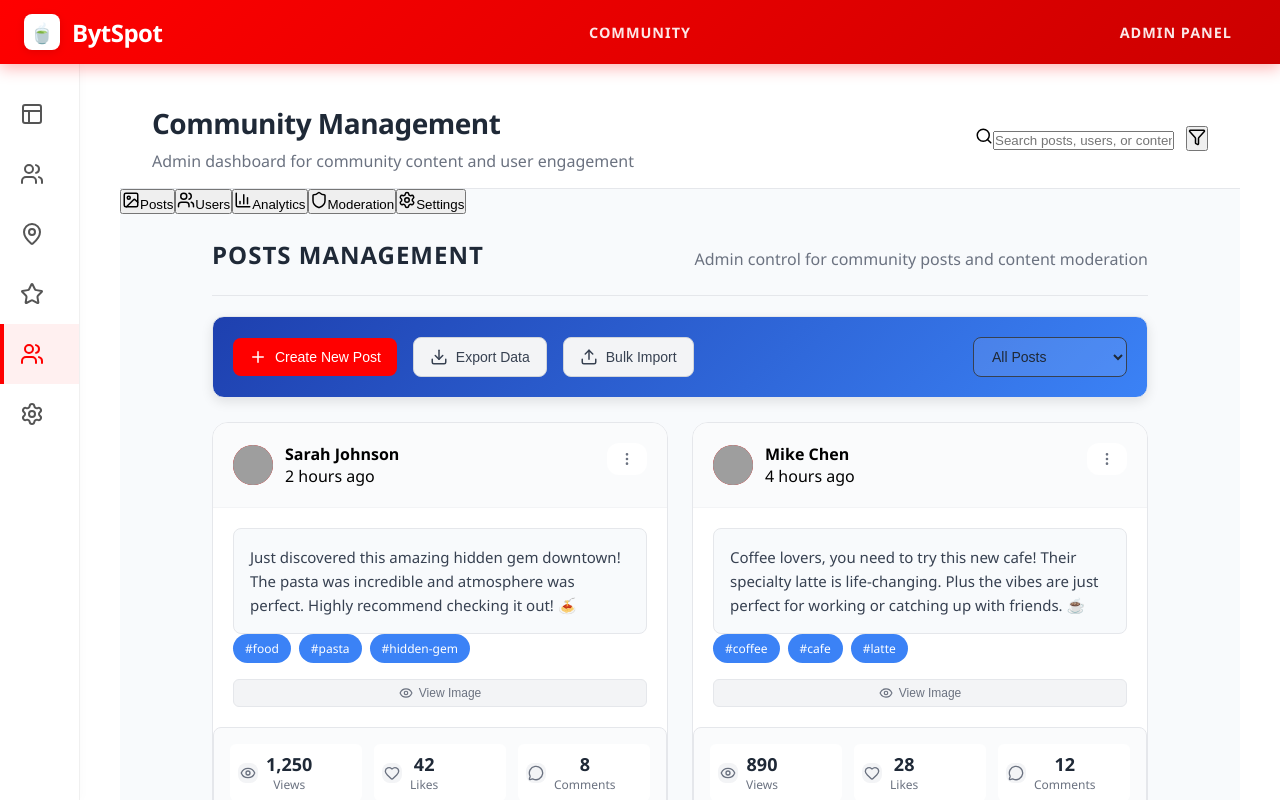
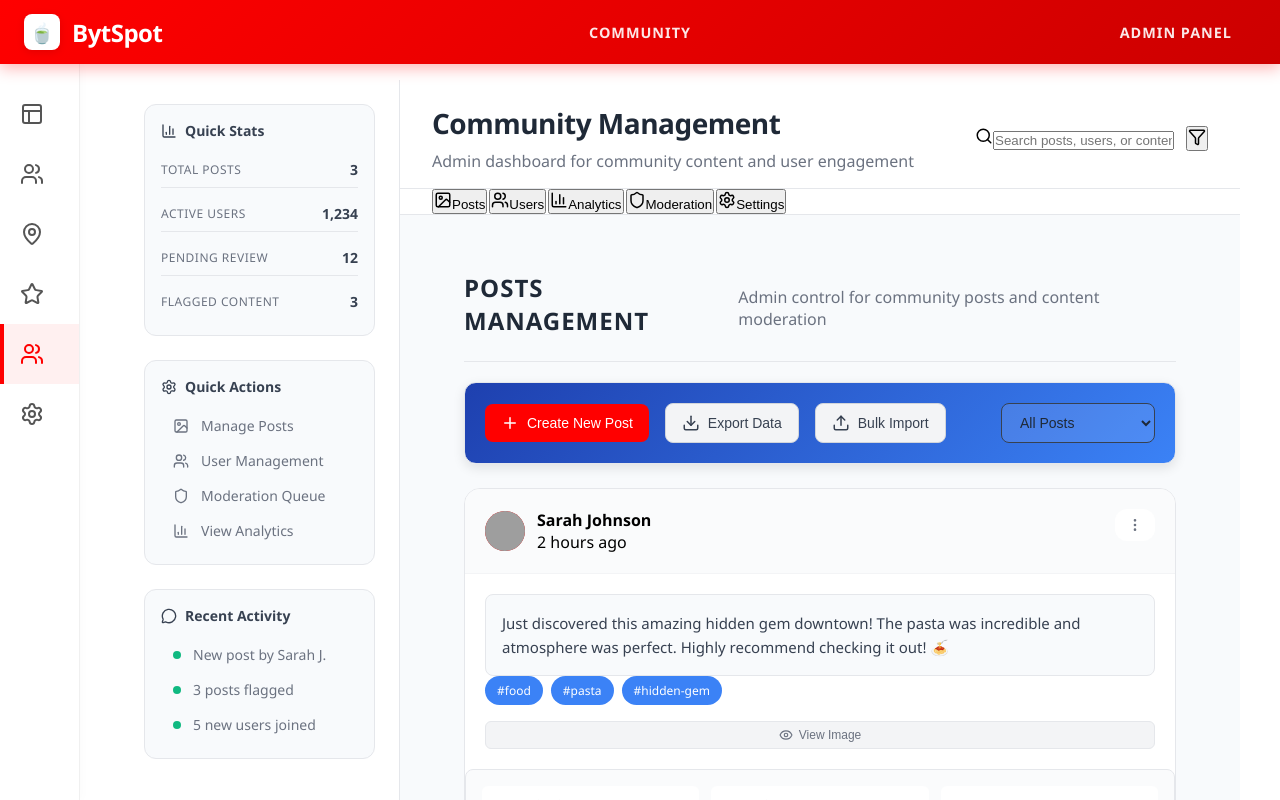
Before and after one commit to Sinxn-coder/chai-in, a React (Vite) app: page / in a window 1280 px wide. Both pictures are taken after a click on the item 39 px from the left and 354 px from the top of the page. Shown: the top 800 px of the page. Built offline with nearby package versions, Linux system fonts and the light colour scheme; grey boxes are pictures that could not be loaded.

Commit message:
Add styled left sidebar with quick stats, actions, and activity

```diff
--- a/src/CommunityPage.css
+++ b/src/CommunityPage.css
@@ -1,11 +1,122 @@
 /* Community Page - Comprehensive Community Management Styles */
 
+/* Left Section Styling */
 .community-page {
-  height: 100vh;
+  display: flex;
+  min-height: 100vh;
   background: #f8fafc;
+}
+
+.community-sidebar {
+  width: 280px;
+  background: white;
+  border-right: 1px solid #e5e7eb;
+  padding: 24px;
   display: flex;
   flex-direction: column;
-  overflow: hidden;
+  gap: 24px;
+}
+
+.sidebar-section {
+  background: #f8fafc;
+  border-radius: 12px;
+  padding: 16px;
+  border: 1px solid #e5e7eb;
+}
+
+.sidebar-section h3 {
+  margin: 0 0 12px 0;
+  font-size: 14px;
+  font-weight: 600;
+  color: #374151;
+  display: flex;
+  align-items: center;
+  gap: 8px;
+}
+
+.sidebar-item {
+  display: flex;
+  align-items: center;
+  gap: 12px;
+  padding: 8px 12px;
+  border-radius: 8px;
+  cursor: pointer;
+  transition: all 0.2s ease;
+  font-size: 14px;
+  color: #6b7280;
+}
+
+.sidebar-item:hover {
+  background: #e5e7eb;
+  color: #374151;
+}
+
+.sidebar-item.active {
+  background: #3b82f6;
+  color: white;
+}
+
+.sidebar-stats {
+  display: flex;
+  flex-direction: column;
+  gap: 8px;
+}
+
+.stat-item {
+  display: flex;
+  justify-content: space-between;
+  align-items: center;
+  padding: 8px 0;
+  border-bottom: 1px solid #e5e7eb;
+}
+
+.stat-item:last-child {
+  border-bottom: none;
+}
+
+.stat-label {
+  font-size: 13px;
+  color: #6b7280;
+}
+
+.stat-value {
+  font-size: 14px;
+  font-weight: 600;
+  color: #374151;
+}
+
+.activity-dot {
+  width: 8px;
+  height: 8px;
+  background: #10b981;
+  border-radius: 50%;
+  flex-shrink: 0;
+}
+
+.community-main {
+  flex: 1;
+  display: flex;
+  flex-direction: column;
+}
+
+.community-header {
+  background: white;
+  border-bottom: 1px solid #e5e7eb;
+  padding: 24px 32px;
+}
+
+.community-tabs {
+  background: white;
+  border-bottom: 1px solid #e5e7eb;
+  padding: 0 32px;
+  display: flex;
+  gap: 2px;
+}
+
+.community-content {
+  flex: 1;
+  padding: 32px;
+  overflow-y: auto;
 }
 
 .community-header {
--- a/src/CommunityPage.jsx
+++ b/src/CommunityPage.jsx
@@ -148,6 +148,81 @@ export default function CommunityPage() {
 
   return (
     <div className="community-page">
+      {/* Left Sidebar */}
+      <div className="community-sidebar">
+        {/* Quick Stats */}
+        <div className="sidebar-section">
+          <h3>
+            <BarChart3 size={16} />
+            Quick Stats
+          </h3>
+          <div className="sidebar-stats">
+            <div className="stat-item">
+              <span className="stat-label">Total Posts</span>
+              <span className="stat-value">{posts.length}</span>
+            </div>
+            <div className="stat-item">
+              <span className="stat-label">Active Users</span>
+              <span className="stat-value">1,234</span>
+            </div>
+            <div className="stat-item">
+              <span className="stat-label">Pending Review</span>
+              <span className="stat-value">12</span>
+            </div>
+            <div className="stat-item">
+              <span className="stat-label">Flagged Content</span>
+              <span className="stat-value">3</span>
+            </div>
+          </div>
+        </div>
+
+        {/* Quick Actions */}
+        <div className="sidebar-section">
+          <h3>
+            <Settings size={16} />
+            Quick Actions
+          </h3>
+          <div className="sidebar-item" onClick={() => setActiveSection('posts')}>
+            <ImageIcon size={16} />
+            <span>Manage Posts</span>
+          </div>
+          <div className="sidebar-item" onClick={() => setActiveSection('users')}>
+            <Users size={16} />
+            <span>User Management</span>
+          </div>
+          <div className="sidebar-item" onClick={() => setActiveSection('moderation')}>
+            <Shield size={16} />
+            <span>Moderation Queue</span>
+          </div>
+          <div className="sidebar-item" onClick={() => setActiveSection('analytics')}>
+            <BarChart3 size={16} />
+            <span>View Analytics</span>
+          </div>
+        </div>
+
+        {/* Recent Activity */}
+        <div className="sidebar-section">
+          <h3>
+            <MessageCircle size={16} />
+            Recent Activity
+          </h3>
+          <div className="sidebar-item">
+            <div className="activity-dot"></div>
+            <span>New post by Sarah J.</span>
+          </div>
+          <div className="sidebar-item">
+            <div className="activity-dot"></div>
+            <span>3 posts flagged</span>
+          </div>
+          <div className="sidebar-item">
+            <div className="activity-dot"></div>
+            <span>5 new users joined</span>
+          </div>
+        </div>
+      </div>
+
+      {/* Main Content */}
+      <div className="community-main">
         {/* Header */}
         <div className="community-header">
           <div className="header-content">
@@ -390,6 +465,7 @@ export default function CommunityPage() {
           </button>
         </div>
         </div>
+      </div>
 
       {/* Image Popup Modal */}
       {selectedImage && (
```
Lines whose indentation alone changed are shown as unchanged.
